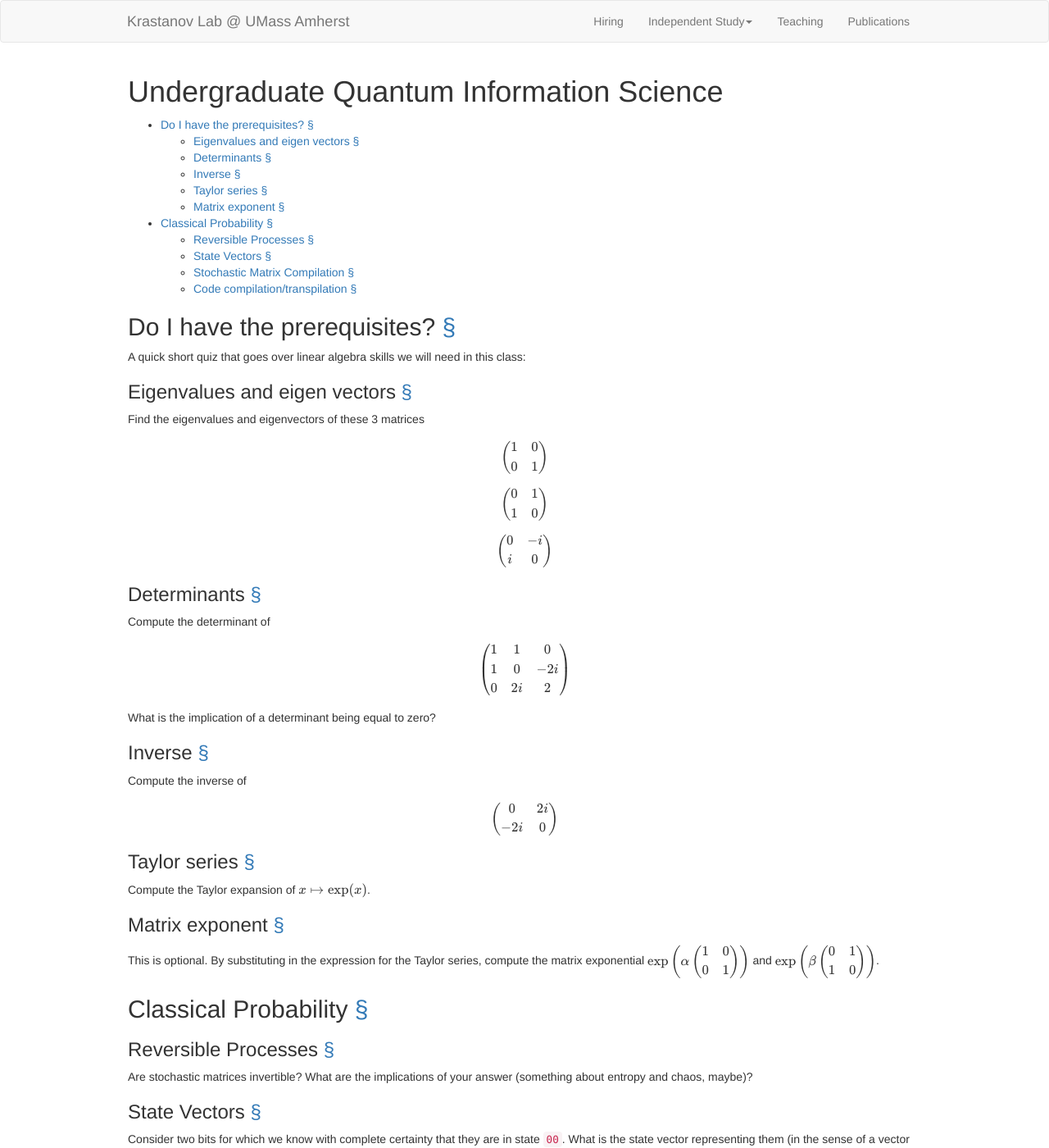
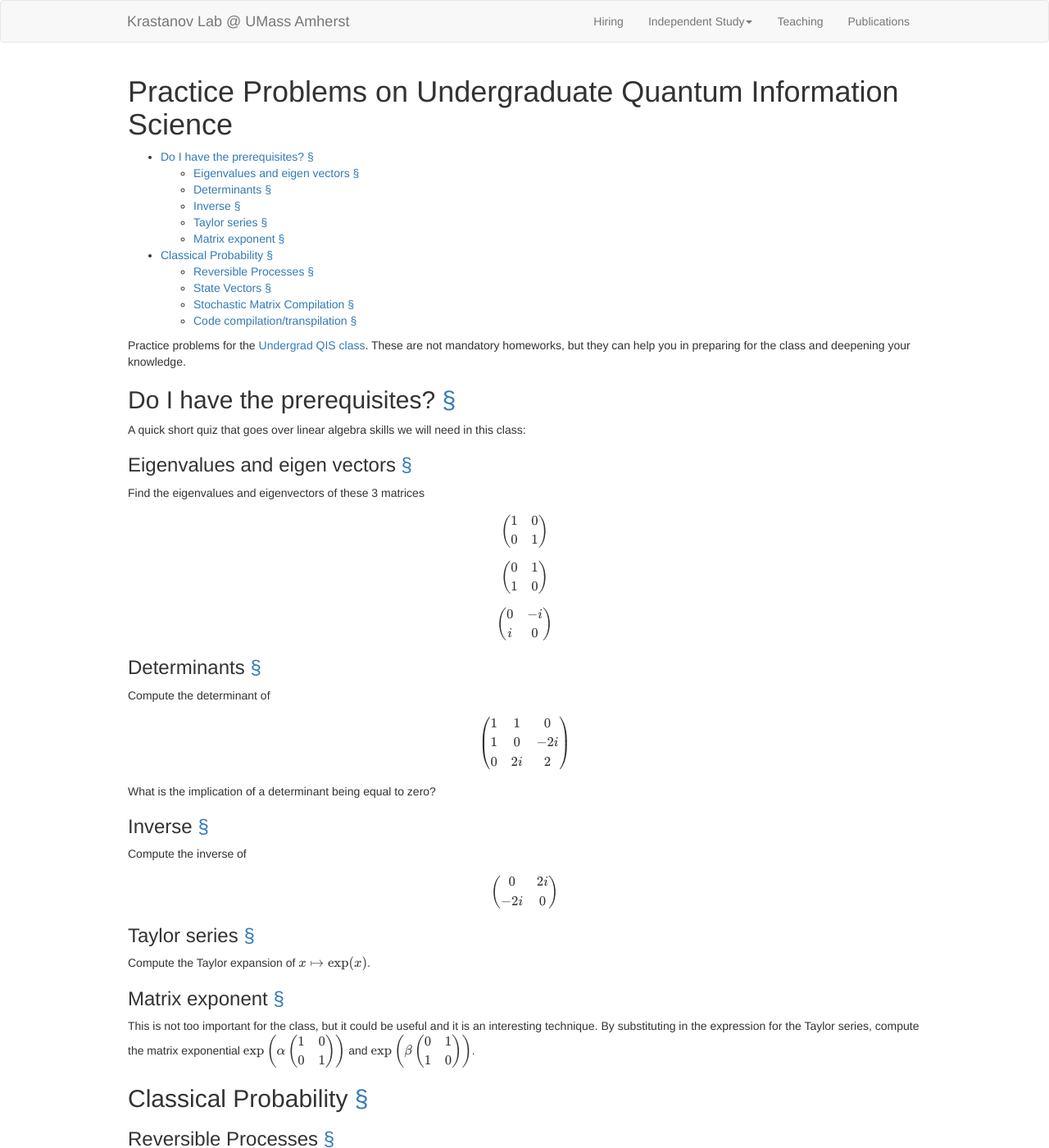
Before and after one commit to Krastanov/labwebsite, a Jekyll site: the page built from _pages/undergrad-qis-quiz.md, in a window 1280 px wide and 1400 px high. Shown: the whole window at 82% size. Built offline with Jekyll 4.4.1, drawn with Linux system fonts in a browser that asks for light colours; nearby versions of some CDN libraries; Markdown is read by kramdown in place of the engine named in the settings; formulas are drawn with MathJax 3; some of the changed text lies outside the part shown.

Commit message:
polish the undergrad practice problems

```diff
--- a/_pages/undergrad-qis-quiz.md
+++ b/_pages/undergrad-qis-quiz.md
@@ -1,10 +1,12 @@
 ---
-title: "Undergraduate Quantum Information Science"
+title: "Practice Problems on Undergraduate Quantum Information Science"
 layout: toctextlay
-excerpt: "Overview Class on the Fundamentals of Quantum Information Science from Fundamentals to Practical Engineering"
+excerpt: "Practice problems for the Undergrad QIS class. These are not mandatory homeworks, but they can help you in preparing for the class and deepening your knowledge."
 sitemap: true
 permalink: /undergrad-qis-quiz/
 ---
+
+Practice problems for the [Undergrad QIS class](/undergrad-qis). These are not mandatory homeworks, but they can help you in preparing for the class and deepening your knowledge.
 
 ## Do I have the prerequisites?
 
@@ -44,13 +46,13 @@ Compute the Taylor expansion of $x\mapsto\exp(x)$.
 
 ### Matrix exponent
 
-This is optional. By substituting in the expression for the Taylor series, compute the matrix exponential $\exp\left(\alpha\begin{pmatrix} 1 & 0 \\\\ 0 & 1 \end{pmatrix}\right)$ and $\exp\left(\beta\begin{pmatrix} 0 & 1 \\\\ 1 & 0 \end{pmatrix}\right)$.
+This is not too important for the class, but it could be useful and it is an interesting technique. By substituting in the expression for the Taylor series, compute the matrix exponential $\exp\left(\alpha\begin{pmatrix} 1 & 0 \\\\ 0 & 1 \end{pmatrix}\right)$ and $\exp\left(\beta\begin{pmatrix} 0 & 1 \\\\ 1 & 0 \end{pmatrix}\right)$.
 
 ## Classical Probability
 
 ### Reversible Processes
 
-Are stochastic matrices invertible? What are the implications of your answer (something about entropy and chaos, maybe)?
+Are stochastic matrices invertible? What are the implications of your answer (something about entropy or chaos or undoing, maybe)?
 
 ### State Vectors
 
```
